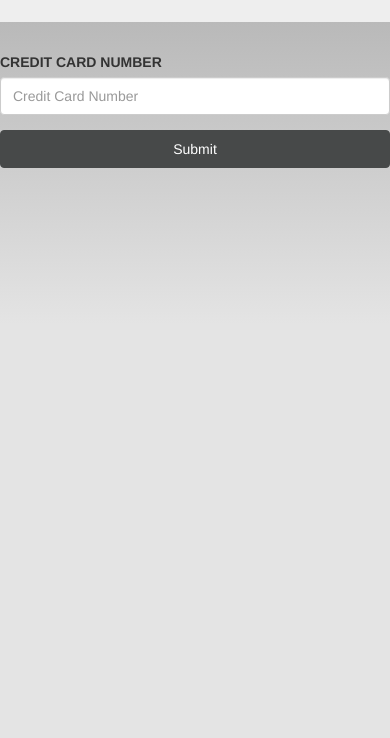
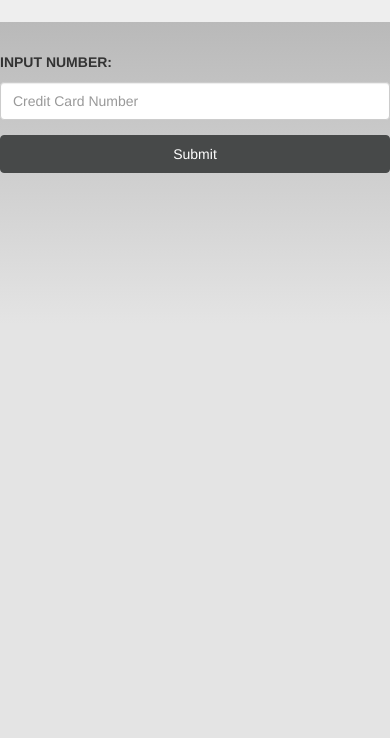
Before and after one commit to bmgrayb/phonegap_ccvalidator, a plain HTML site: page index.html in a window 390 px wide. Shown: the part 106-844 px from the top of the page. Drawn offline with Linux system fonts and the light colour scheme; some packages are replaced by stand-ins of ours.

Commit message:
Updated config file

```diff
--- a/config.xml
+++ b/config.xml
@@ -11,7 +11,8 @@
     <preference name="permissions" value="none" />
     <preference name="orientation" value="default" />
     <preference name="target-device" value="universal" />
-    <preference name="fullscreen" value="true" />
+    <preference name="fullscreen" value="false" />
+    <preference name="android-windowSoftInputMode" value="stateVisible" />
     <preference name="webviewbounce" value="true" />
     <preference name="prerendered-icon" value="true" />
     <preference name="stay-in-webview" value="false" />
--- a/index.html
+++ b/index.html
@@ -39,7 +39,8 @@
 
 				<form id="ccvalid" onSubmit="validate()">
 					<div class="form-group">
-						<label for="inputCCNum">Credit Card Number</label>
+						<!--<label for="inputCCNum">Credit Card Number</label>-->
+						<p><b>Input Number:</b></p>
 						<input type="text" class="form-control" name="ccnum" id="ccnum" placeholder="Credit Card Number">
 					</div>
 					<button type="submit" id="submit" name="submit" class="btn btn-default btn-block">Submit</button>
```
